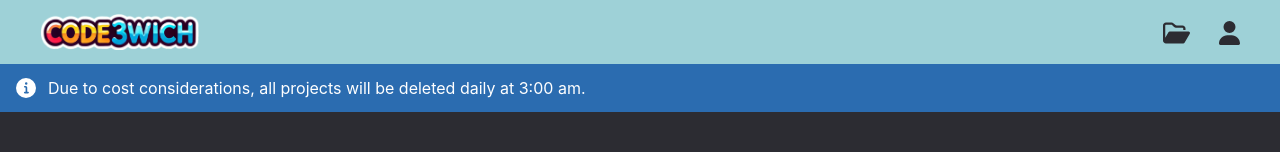
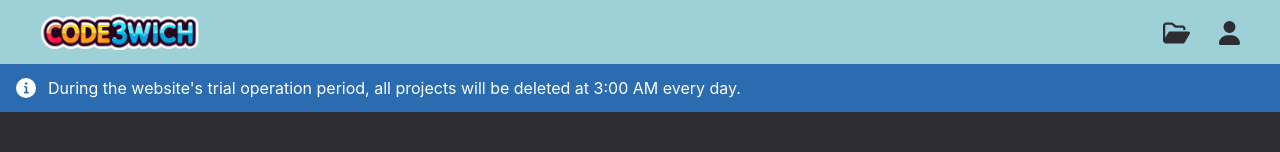
Before and after one commit to luhanwangdev/Code3Wich, a React (Vite) app in the folder client/: page /projects in a window 1280 px wide. Shown: the top 152 px of the page. Built offline with nearby package versions, Linux system fonts and the light colour scheme; no server answers.

Commit message:
feat: revise some project holding strategy

```diff
--- a/client/src/components/Project.jsx
+++ b/client/src/components/Project.jsx
@@ -211,8 +211,8 @@ function Project() {
         <LightMode>
           <Alert status="info" variant="solid">
             <AlertIcon />
-            Due to cost considerations, all projects will be deleted daily at
-            3:00 am.
+            During the website's trial operation period, all projects will be
+            deleted at 3:00 AM every day.
           </Alert>
         </LightMode>
 
--- a/client/src/constants.js
+++ b/client/src/constants.js
@@ -17,7 +17,7 @@ export const ICON = {
   folder: { icon: faFolder, style: { color: "#a6a6a6" } },
 };
 
-export const projectLimit = 2;
+export const projectLimit = 5;
 
 export const url = "https://code3wich-api.luhanwang.com";
 // export const url = "http://localhost:3000";
```
